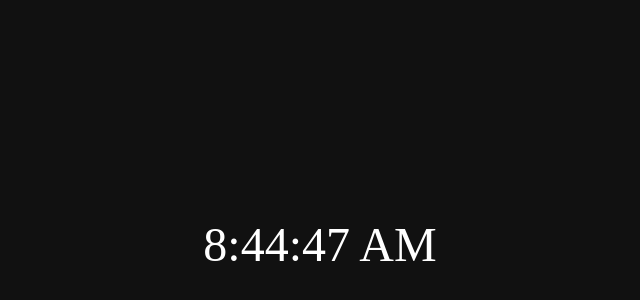
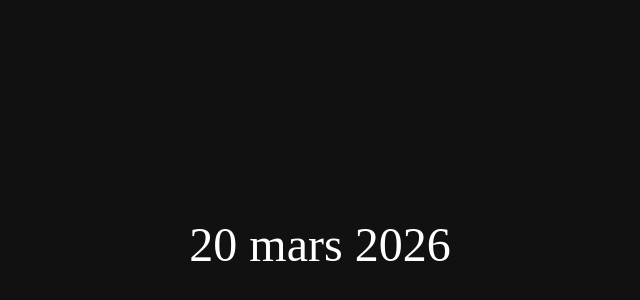
Before and after one commit to diatodan/notion-clock, a plain HTML site: page index.html in a window 1280 px wide. Shown: the part 156-456 px from the top of the page, without its empty margins (320-960 px from the left). Drawn offline with Linux system fonts and the light colour scheme.

Commit message:
Change clock display to show formatted date in French

```diff
--- a/index.html
+++ b/index.html
@@ -4,13 +4,14 @@
 <div id="clock"></div>
 
 <script>
-function updateClock() {
+function updateDate() {
   const now = new Date();
-  document.getElementById("clock").textContent =
-    now.toLocaleTimeString();
+  const options = { day: 'numeric', month: 'long', year: 'numeric' };
+  const dateFR = now.toLocaleDateString('fr-FR', options);
+  document.getElementById("clock").textContent = dateFR;
 }
-setInterval(updateClock, 1000);
-updateClock();
+
+updateDate();
 </script>
 </body>
 </html>
```
